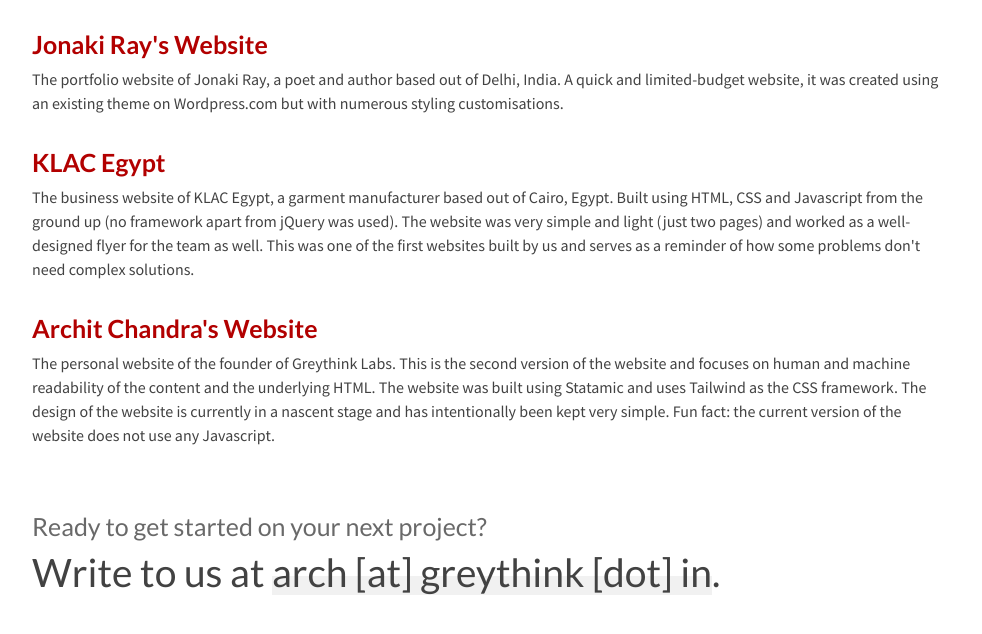
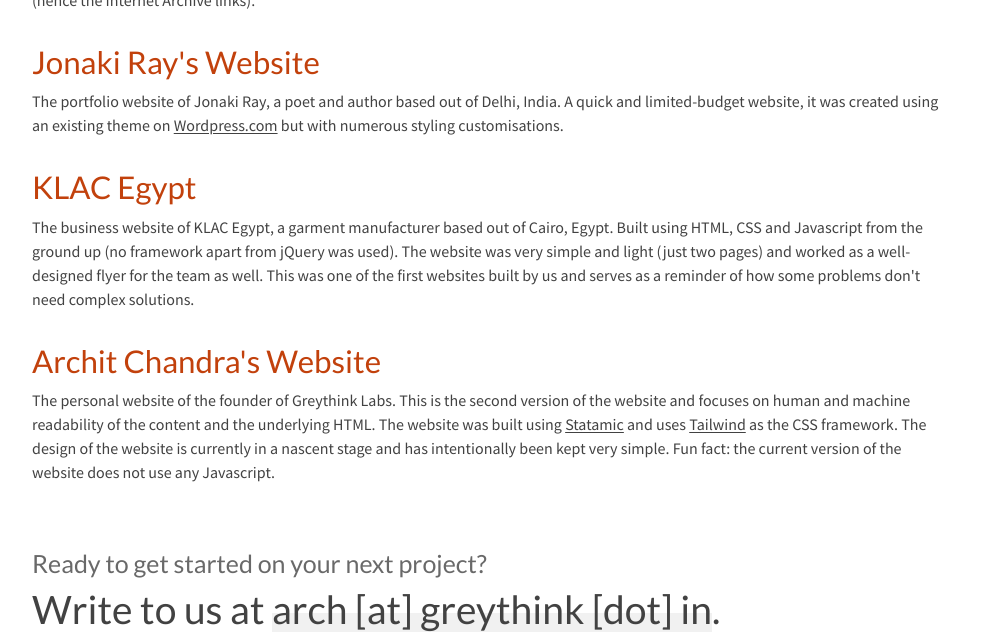
Before and after one commit to architchandra/greythinkv1, an Eleventy site: page src/index.html in a window 1280 px wide. Shown: the part 822-1456 px from the top of the page, without its empty margins (148-1130 px from the left). Built offline with nearby package versions, Linux system fonts and the light colour scheme; Eleventy itself is replaced by a stand-in of ours; files that its build step writes are made by us from their sources; a web font is replaced by a local one.

Commit message:
Improve link styling, modify heading levels

```diff
--- a/src/assets/style.css
+++ b/src/assets/style.css
@@ -5,10 +5,6 @@
 }
 p {
   margin-bottom: 0;
-}
-a,
-a:visited {
-  color: #8c1515;
 }
 svg {
   fill: currentColor;
@@ -29,19 +25,15 @@
 h1,
 h2,
 h3,
-h4,
-h5,
-h6 {
+h4 {
   font-family: "Lato", "Source Sans Pro", sans-serif;
-}
-h5 {
-  font-size: 1.25em;
 }
 h4 {
   font-size: 1.563em;
 }
 h3 {
   font-size: 1.953em;
+  color: #c2410c;
 }
 h2 {
   font-size: 2.441em;
@@ -52,6 +44,17 @@
 p,
 li {
   font-size: 1em;
+}
+a,
+a:visited {
+  color: #424242;
+  text-decoration: underline;
+  text-underline-offset: 0.3ex;
+}
+h3 a,
+h3 a:visited {
+  color: #c2410c;
+  text-decoration: unset;
 }
 
 
@@ -85,16 +88,6 @@
 .work-project:last-child {
   margin-bottom: 0;
 }
-.work-project a {
-  color: #424242;
-}
-.work-project h4 {
-  font-weight: 700;
-}
-.work-project h4,
-.work-project h4 a {
-  color: #b20000;
-}
 
 
 
--- a/src/index.html
+++ b/src/index.html
@@ -27,11 +27,11 @@
             </h2>
 
             <div class="work-project">
-                <h4>
+                <h3>
                     <a href="https://www.phoolkumari.in/">
                         Phool Kumari Bakes
                     </a>
-                </h4>
+                </h3>
                 <p>
                     The website of a small home bakery that focuses on delighting customers with baked goodies made from the freshest and highest-quality ingerdients available. The website was built using <a href="https://webflow.com/">Webflow</a> to avoid recurring developer intervention (maintenance and security updates happen automatically). The content is pulled from data stored within <a href="https://webflow.com/cms">Webflow's CMS</a> and is editable by the website admins. The website's scope and design were deliberately kept simple to work with a constrained budget and more focus was given to work with the vibrant colours and elements present in the company logo.
                 </p>
@@ -39,7 +39,7 @@
             <!-- work-project -->
 
             <div class="work-project">
-                <h4>
+                <h3>
                     <a href="https://web.archive.org/web/20210516030204/https://newscentral24x7.com/">
                         News Central 24x7
                     </a>
@@ -47,7 +47,7 @@
                     <a href="https://web.archive.org/web/20210325205014/https://hindi.newscentral24x7.com/">
                         News Central 24x7 Hindi
                     </a>
-                </h4>
+                </h3>
                 <p>
                     New-age news publications that sought to inform the electorate about a more moderate truth about present-day politics. Both websites were built using <a href="https://wordpress.org/">self-hosted Wordpress</a> with a lot of custom features and styling. The design reflected the desire of the team to have a news website that looked modern, professional and sharp. The entity shut down in 2022 and the websites were removed from the internet (hence the Internet Archive links).
                 </p>
@@ -55,11 +55,11 @@
             <!-- work-project -->
 
             <div class="work-project">
-                <h4>
+                <h3>
                     <a href="https://jonakiray.com/">
                         Jonaki Ray's Website
                     </a>
-                </h4>
+                </h3>
                 <p>
                     The portfolio website of Jonaki Ray, a poet and author based out of Delhi, India. A quick and limited-budget website, it was created using an existing theme on <a href="https://wordpress.com/">Wordpress.com</a> but with numerous styling customisations.
                 </p>
@@ -67,11 +67,11 @@
             <!-- work-project -->
 
             <div class="work-project">
-                <h4>
+                <h3>
                     <a href="https://web.archive.org/web/20190916113801/http://www.klacegypt.com/">
                         KLAC Egypt
                     </a>
-                </h4>
+                </h3>
                 <p>
                     The business website of KLAC Egypt, a garment manufacturer based out of Cairo, Egypt. Built using HTML, CSS and Javascript from the ground up (no framework apart from jQuery was used). The website was very simple and light (just two pages) and worked as a well-designed flyer for the team as well. This was one of the first websites built by us and serves as a reminder of how some problems don't need complex solutions.
                 </p>
@@ -81,11 +81,11 @@
 
 
             <div class="work-project">
-                <h4>
+                <h3>
                     <a href="http://architchandra.com/">
                         Archit Chandra's Website
                     </a>
-                </h4>
+                </h3>
                 <p>
                     The personal website of the founder of Greythink Labs. This is the second version of the website and focuses on human and machine readability of the content and the underlying HTML. The website was built using <a href="https://statamic.dev/">Statamic</a> and uses <a href="https://tailwindcss.com/">Tailwind</a> as the CSS framework. The design of the website is currently in a nascent stage and has intentionally been kept very simple. Fun fact: the current version of the website does not use any Javascript.
                 </p>
```
Also changed, not shown: public/index.html (+11 -11 lines), 1 other file.
